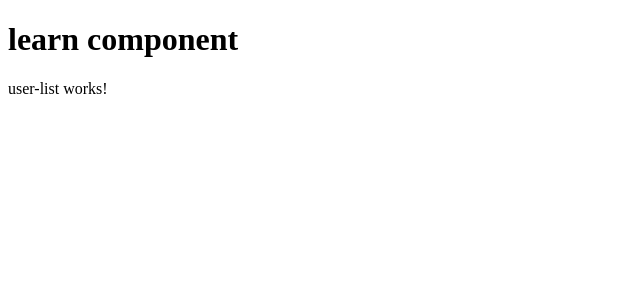
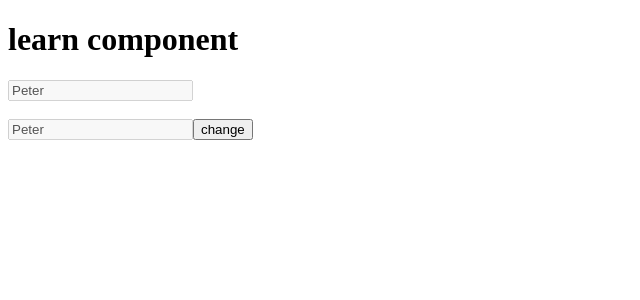
Before and after one commit to Yograj010/angular-revision, an Angular app: page / in a window 1280 px wide. Shown: the top 300 px of the page, without its empty margins (0-640 px from the left). Built offline with nearby package versions, Linux system fonts and the light colour scheme.

Commit message:
revised property bindning

```diff
--- a/src/app/app.component.html
+++ b/src/app/app.component.html
@@ -1,4 +1,7 @@
 <h1>learn component</h1>
-<app-user-list></app-user-list>
-<!-- we can chnage the 'selector' name, as done below -->
-<!-- <app-user-line></app-user-line> -->
+<!-- interpolation only works for string and numeric values -->
+<input type="text" name="user-name" value={{name}} disabled="{{isDisabled}}">
+<br/><br/>
+<!-- property binding works for boolean values -->
+<input type="text" name="user-name2" [value]=name [disabled]=isDisabled>
+<button (click)="changeVal()">change</button>
--- a/src/app/app.component.ts
+++ b/src/app/app.component.ts
@@ -7,4 +7,9 @@ import { Component } from '@angular/core';
 })
 export class AppComponent {
   title = 'ngRevision';
+  name:string = "Peter";
+  isDisabled:boolean=true;
+  changeVal(){
+    this.isDisabled = !this.isDisabled;
+  }
 }
--- a/src/app/app.module.ts
+++ b/src/app/app.module.ts
@@ -3,12 +3,10 @@ import { BrowserModule } from '@angular/platform-browser';
 
 import { AppRoutingModule } from './app-routing.module';
 import { AppComponent } from './app.component';
-import { UserListComponent } from './user-list/user-list.component';
 
 @NgModule({
   declarations: [
-    AppComponent,
-    UserListComponent
+    AppComponent
   ],
   imports: [
     BrowserModule,
--- a/src/app/user-list/user-list.component.html
+++ /dev/null
@@ -1 +0,0 @@
-<p>user-list works!</p>
```
Also changed, not shown: src/app/user-list/user-list.component.ts (deleted, +0 -11 lines), src/app/user-list/user-list.component.css (deleted), 1 other file (tests, documents, lock files or other folders).
